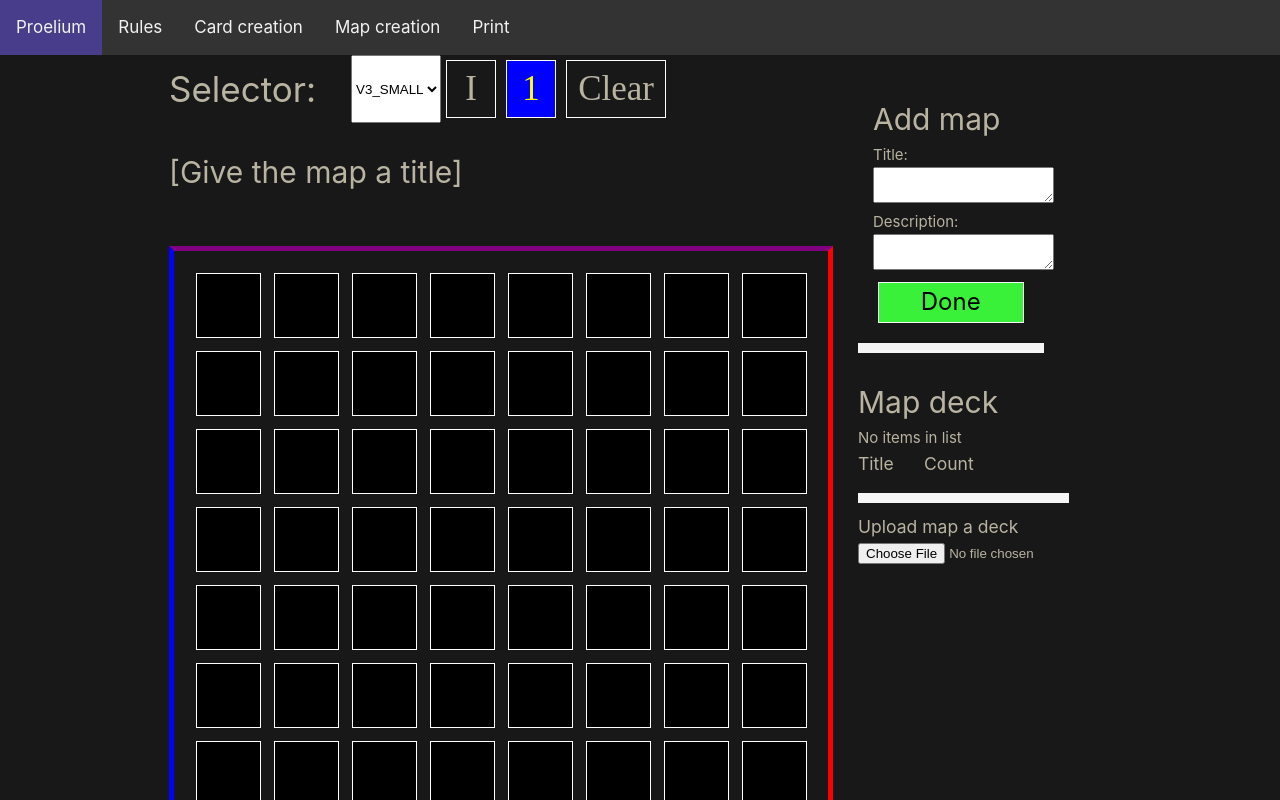
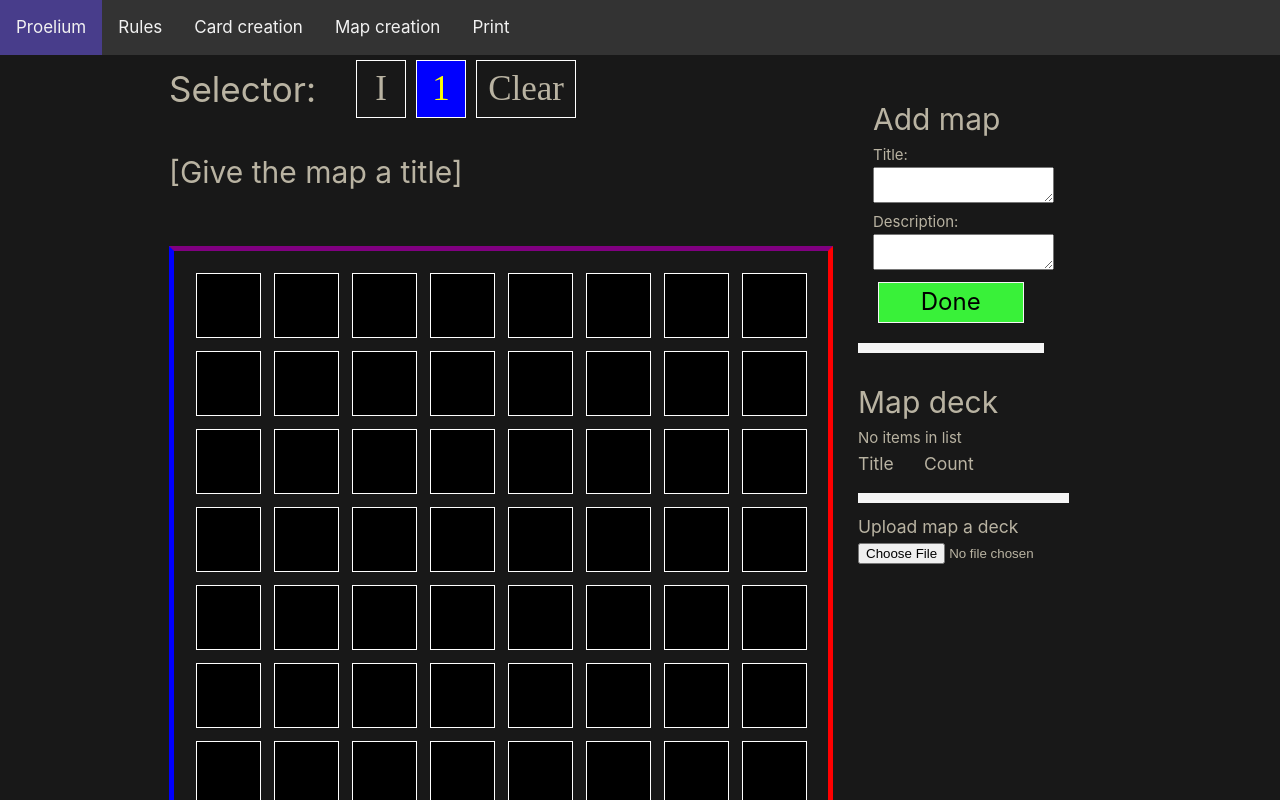
Before and after one commit to c3n3/proelium-web, a Vue app: page /map-gen in a window 1280 px wide. Shown: the top 800 px of the page. Built offline with nearby package versions, Linux system fonts and the light colour scheme.

Commit message:
Remove board type selector

```diff
--- a/src/components/QrCreator.vue
+++ b/src/components/QrCreator.vue
@@ -10,9 +10,9 @@ import Deck from '../components/Deck.vue'
           <div class="selector-div">
             <div class="selector-label">Selector:</div>
           </div>
-          <select :value="currentBoard + ''">
+          <!-- <select :value="currentBoard + ''">
                 <option v-for="board in boardTypes" @click="(currentBoard = board)">{{board}}</option>
-          </select>
+          </select> -->
           <div style="min-width: 50px;" class="qr-item" @click="changeSelectorUnit()"> {{ unitArray[currentUnit] }}</div>
           <div :style="'min-width: 50px;' + getColor(byteToName[getCurrentUnit()])" class="qr-item" @click="changePlayer()"> {{
             playerArray[currentPlayer] }}</div>
```
